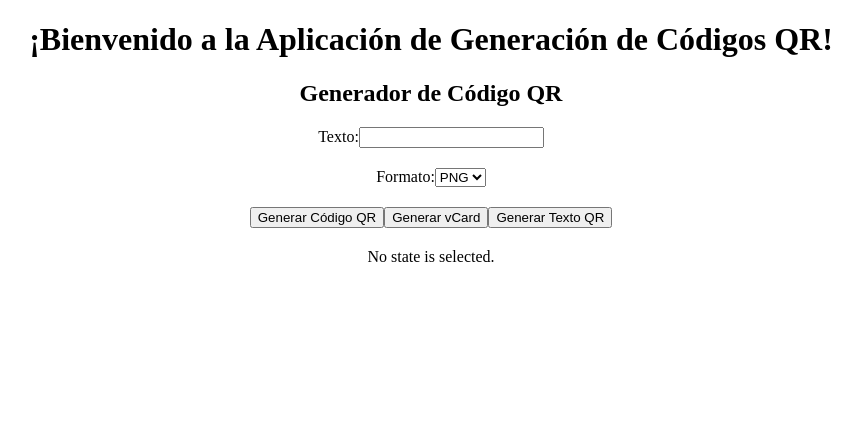
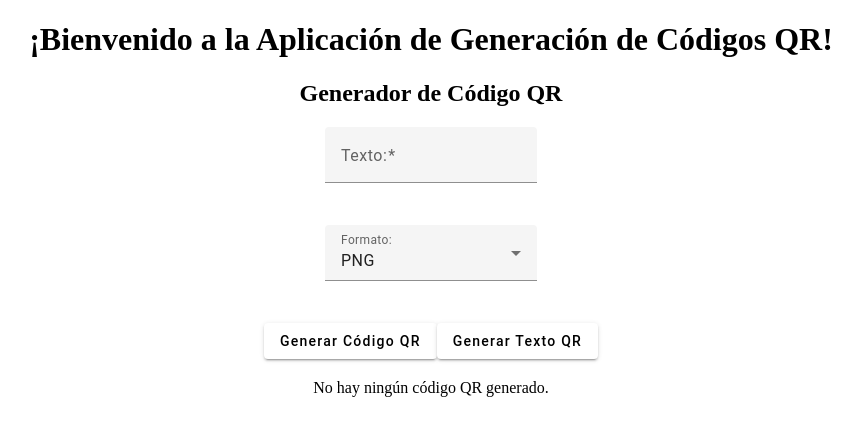
Before and after one commit to ManuFerrer094/qr-front, an Angular app: page / in a window 1280 px wide. Shown: the top 436 px of the page, without its empty margins (209-1070 px from the left). Built offline with nearby package versions, Linux system fonts and the light colour scheme.

Commit message:
Base angular material

```diff
--- a/package.json
+++ b/package.json
@@ -12,10 +12,12 @@
   "private": true,
   "dependencies": {
     "@angular/animations": "^17.1.0",
+    "@angular/cdk": "^17.1.2",
     "@angular/common": "^17.1.2",
     "@angular/compiler": "^17.1.2",
     "@angular/core": "^17.1.2",
     "@angular/forms": "^17.1.2",
+    "@angular/material": "^17.1.2",
     "@angular/platform-browser": "^17.1.2",
     "@angular/platform-browser-dynamic": "^17.1.2",
     "@angular/platform-server": "^17.1.0",
--- a/src/app/qr-generator/qr-generator.component.html
+++ b/src/app/qr-generator/qr-generator.component.html
@@ -2,58 +2,37 @@
   <h2>Generador de Código QR</h2>
   <form (submit)="isVCardSelected ? generateVCardQR() : generateQR()">
     <div>
-      <label for="text">Texto:</label>
-      <input type="text" id="text" [(ngModel)]="text" name="text" required>
+      <mat-form-field>
+        <mat-label for="text">Texto:</mat-label>
+        <input matInput type="text" id="text" [(ngModel)]="text" name="text" required>
+      </mat-form-field>
     </div>
     @if(!isVCardSelected) {
-      <div>
-        <label for="format">Formato:</label>
-        <select id="format" [(ngModel)]="format" name="format">
-          <option value="svg">SVG</option>
-          <option value="png">PNG</option>
-        </select>
-      </div>
+    <div>
+      <mat-form-field>
+        <mat-label for="format">Formato:</mat-label>
+        <mat-select id="format" [(ngModel)]="format" name="format">
+          <mat-option value="svg">SVG</mat-option>
+          <mat-option value="png">PNG</mat-option>
+        </mat-select>
+      </mat-form-field>
+    </div>
     }
-    <button type="submit">Generar Código QR</button>
-    <button type="button" (click)="isVCardSelected = true">Generar vCard</button>
-    <button type="button" (click)="isVCardSelected = false">Generar Texto QR</button>
+    <button type="submit" mat-raised-button>Generar Código QR</button>
+    <button type="button" mat-raised-button (click)="isVCardSelected = false">Generar Texto QR</button>
   </form>
 </div>
-
-<!-- Campos adicionales para VCard -->
-@if(isVCardSelected) {
-  <div>
-    <label for="name">Nombre:</label>
-    <input type="text" id="name" [(ngModel)]="name" name="name" required>
-  </div>
-  <div>
-    <label for="email">Correo Electrónico:</label>
-    <input type="email" id="email" [(ngModel)]="email" name="email" required>
-  </div>
-  <div>
-    <label for="phone">Teléfono:</label>
-    <input type="tel" id="phone" [(ngModel)]="phone" name="phone" required>
-  </div>
-  <div>
-    <label for="address">Dirección:</label>
-    <input type="text" id="address" [(ngModel)]="address" name="address">
-  </div>
-  <div>
-    <label for="title">Título:</label>
-    <input type="text" id="title" [(ngModel)]="title" name="title">
-  </div>
-  <div>
-    <label for="url">URL:</label>
-    <input type="url" id="url" [(ngModel)]="url" name="url">
-  </div>
-}
 
 <!-- Mostrar el código QR generado o un mensaje si no hay uno -->
 @if(qrCodeImageUrl) {
   <div>
-    <h3>Código QR Generado:</h3>
-    <img [src]="qrCodeImageUrl" alt="Código QR">
+      <div>
+        <h3>Código QR Generado:</h3>
+        <img [src]="qrCodeImageUrl" alt="Código QR">
+      </div>
   </div>
-} @else {
-  <p>No state is selected.</p>
+}@else {
+  <div>
+      <p>No hay ningún código QR generado.</p>
+  </div>
 }
--- a/src/main.ts
+++ b/src/main.ts
@@ -1,6 +1,11 @@
+import { provideHttpClient } from '@angular/common/http';
 import { bootstrapApplication } from '@angular/platform-browser';
-import { appConfig } from './app/app.config';
+import { provideAnimations } from '@angular/platform-browser/animations';
+import { provideRouter, Routes } from '@angular/router';
 import { AppComponent } from './app/app.component';
 
-bootstrapApplication(AppComponent, appConfig)
-  .catch((err) => console.error(err));
+const routes: Routes = [];
+
+bootstrapApplication(AppComponent, {
+  providers: [provideRouter(routes), provideAnimations(), provideHttpClient()],
+});
--- a/src/styles.css
+++ b/src/styles.css
@@ -1 +1 @@
-/* You can add global styles to this file, and also import other style files */
+@import '@angular/material/prebuilt-themes/deeppurple-amber.css';
```
Also changed, not shown: src/app/qr-generator/qr-generator.component.ts (+16 -1 lines), 1 other file (tests, documents, lock files or other folders).
